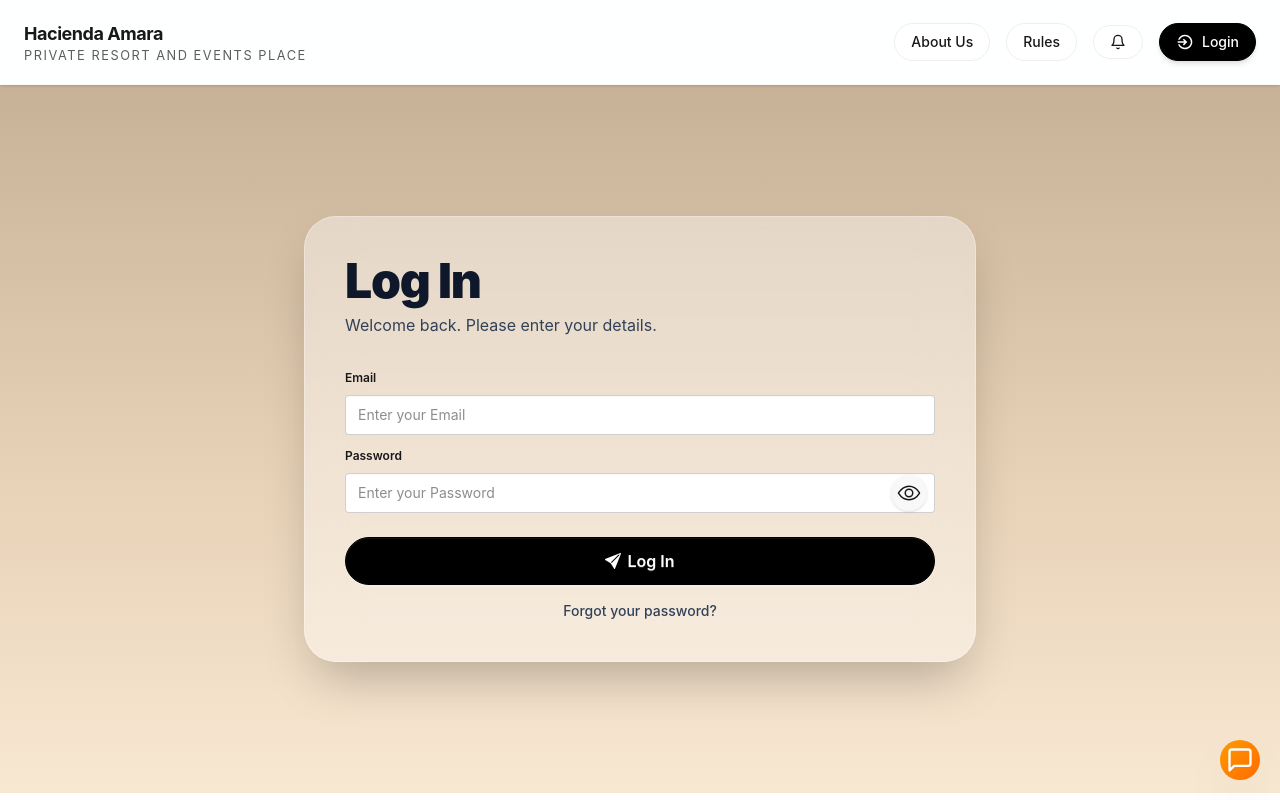
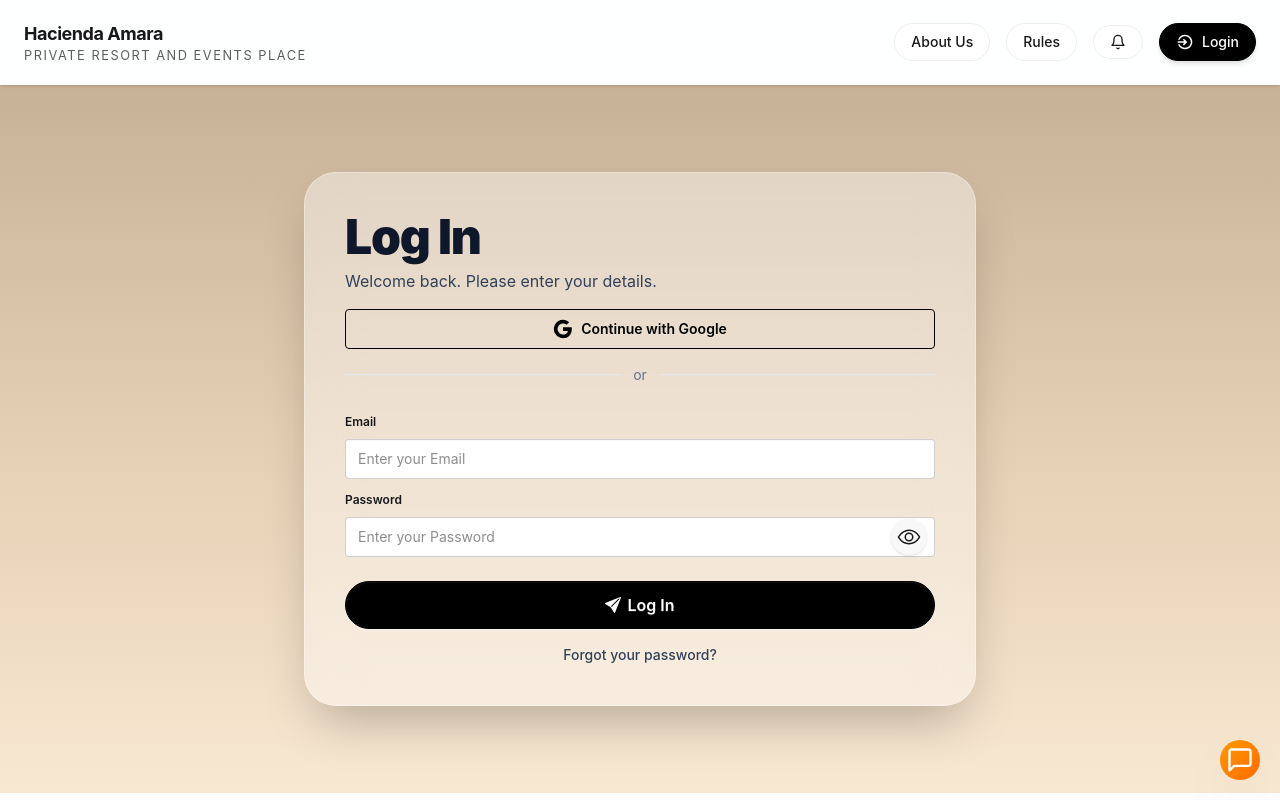
Before and after one commit to NexusLegends4/hacienda-amara-private, a React (Vite) app: page /log-in in a window 1280 px wide. Built offline with nearby package versions, Linux system fonts and the light colour scheme; no server answers.

Commit message:
feat: add Google OAuth login

```diff
--- a/src/App.jsx
+++ b/src/App.jsx
@@ -34,6 +34,7 @@ import CustomerNotifications from "./pages/CustomerNotifications";
 import CustomerNotificationAccess from "./pages/CustomerNotificationAccess";
 import ForgotPassword from "./pages/ForgotPassword";
 import ResetPassword from "./pages/ResetPassword";
+import AuthCallback from "./pages/AuthCallback";
 
 
 const THEME_STORAGE_KEY = "theme";
@@ -209,8 +210,9 @@ function App() {
 			<Routes>
 				<Route path="/" element={<HomePage />} />
 			<Route path="/log-in" element={<Login />} />
-			<Route path="/forgot-password" element={<ForgotPassword />} />
-			<Route path="/reset-password" element={<ResetPassword />} />
+<Route path="/forgot-password" element={<ForgotPassword />} />
+<Route path="/reset-password" element={<ResetPassword />} />
+<Route path="/auth/callback" element={<AuthCallback />} />
 			<Route path="/profile" element={<Profile />} />
 				<Route path="/edit-profile" element={<EditProfile />} />
 <Route path="/manage-events" element={<ManageEvents />} />
--- /dev/null
+++ b/src/pages/AuthCallback.jsx
@@ -0,0 +1,38 @@
+import { supabase } from "../utils/supabase";
+import { useEffect } from "react";
+import { useNavigate } from "react-router-dom";
+import MainLayout from "../layouts/MainLayout";
+
+const AuthCallback = () => {
+  const navigate = useNavigate();
+
+  useEffect(() => {
+    const handleAuthCallback = async () => {
+      const { error } = await supabase.auth.exchangeCodeForSession(
+        window.location.search
+      );
+
+      if (error) {
+        console.error("Auth callback error:", error);
+        navigate("/log-in?error=oauth_failed");
+      } else {
+        navigate("/");
+      }
+    };
+
+    handleAuthCallback();
+  }, [navigate]);
+
+  return (
+    <MainLayout>
+      <div className="min-h-screen flex items-center justify-center">
+        <div className="text-center">
+          <div className="loading loading-spinner loading-lg mx-auto mb-4" />
+          <p className="text-slate-600">Completing sign in...</p>
+        </div>
+      </div>
+    </MainLayout>
+  );
+};
+
+export default AuthCallback;
--- a/src/pages/Login.jsx
+++ b/src/pages/Login.jsx
@@ -80,6 +80,19 @@ const Login = () => {
 
     navigate("/");
   }, [profile, navigate]);
+
+  const handleOAuthLogin = async (provider) => {
+    const { error } = await supabase.auth.signInWithOAuth({
+      provider,
+      options: {
+        redirectTo: `${window.location.origin}/auth/callback`,
+      },
+    });
+
+    if (error) {
+      setLoginError(error.message);
+    }
+  };
 
   const handleSubmit = async (event) => {
     event.preventDefault();
@@ -322,13 +335,55 @@ const Login = () => {
             </div>
 
             {/* =========================================
+                SOCIAL LOGIN BUTTONS
+            ========================================== */}
+            <div className="mt-4 space-y-2">
+              <button
+                type="button"
+                onClick={() => handleOAuthLogin("google")}
+                disabled={isSubmitting}
+                className="
+                  btn btn-outline w-full flex items-center justify-center gap-2
+                  hover:bg-slate-50 transition-colors
+                "
+              >
+                <svg className="w-5 h-5" viewBox="0 0 24 24">
+                  <path
+                    fill="currentColor"
+                    d="M22.56 12.25c0-.78-.07-1.53-.2-2.25H12v4.26h5.92c-.26 1.37-1.04 2.53-2.21 3.31v2.77h3.57c2.08-1.92 3.28-4.74 3.28-8.09z"
+                  />
+                  <path
+                    fill="currentColor"
+                    d="M12 23c2.97 0 5.46-.98 7.28-2.66l-3.57-2.77c-.98.66-2.23 1.06-3.71 1.06-2.86 0-5.29-1.93-6.16-4.53H2.18v2.84C3.99 20.53 7.7 23 12 23z"
+                  />
+                  <path
+                    fill="currentColor"
+                    d="M5.84 14.09c-.22-.66-.35-1.36-.35-2.09s.13-1.43.35-2.09V7.07H2.18C1.43 8.55 1 10.22 1 12s.43 3.45 1.18 4.93l2.85-2.22.81-.62z"
+                  />
+                  <path
+                    fill="currentColor"
+                    d="M12 5.38c1.62 0 3.06.56 4.21 1.64l3.15-3.15C17.45 2.09 14.97 1 12 1 7.7 1 3.99 3.47 2.18 7.07l3.66 2.84c.87-2.6 3.3-4.53 6.16-4.53z"
+                  />
+                </svg>
+                Continue with Google
+              </button>
+            </div>
+
+            {/* DIVIDER */}
+            <div className="mt-4 flex items-center gap-3 text-sm text-slate-500">
+              <div className="flex-1 border-t border-slate-200" />
+              <span>or</span>
+              <div className="flex-1 border-t border-slate-200" />
+            </div>
+
+            {/* =========================================
                 LOGIN FORM
             ========================================== */}
             <form
               onSubmit={handleSubmit}
               className="
-                mt-5
-                sm:mt-6
+                mt-4
+                sm:mt-5
               "
             >
 
```
